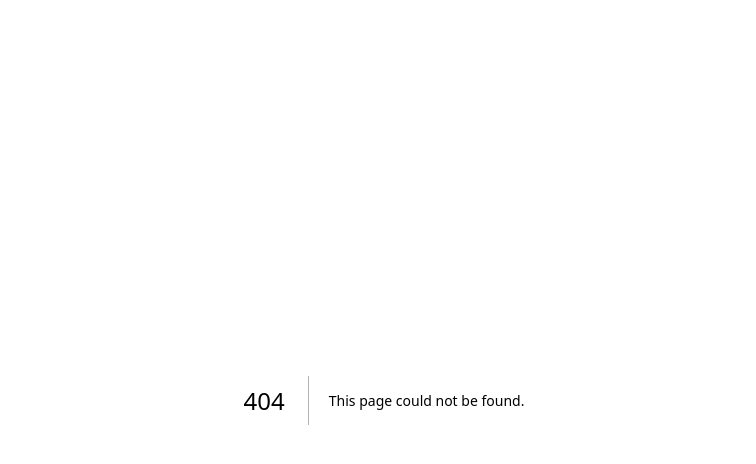
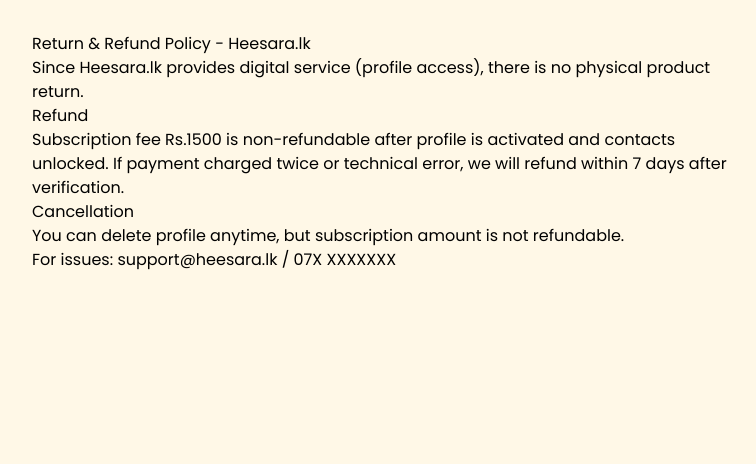
Before and after one commit to heesara-lk/heesara-lk, a Next.js app: page /refund in a window 1280 px wide. Before the commit this address had no page. Shown: the top 464 px of the page, without its empty margins (256-1012 px from the left). Built offline with nearby package versions, Linux system fonts and the light colour scheme.

Commit message:
Create page.tsx

```diff
--- /dev/null
+++ b/app/refund/page.tsx
@@ -0,0 +1,13 @@
+export default function Refund() {
+  return (
+    <div className="max-w-3xl mx-auto p-8 prose">
+      <h1>Return & Refund Policy - Heesara.lk</h1>
+      <p>Since Heesara.lk provides digital service (profile access), there is no physical product return.</p>
+      <h2>Refund</h2>
+      <p>Subscription fee Rs.1500 is non-refundable after profile is activated and contacts unlocked. If payment charged twice or technical error, we will refund within 7 days after verification.</p>
+      <h2>Cancellation</h2>
+      <p>You can delete profile anytime, but subscription amount is not refundable.</p>
+      <p>For issues: support@heesara.lk / 07X XXXXXXX</p>
+    </div>
+  )
+}
```
